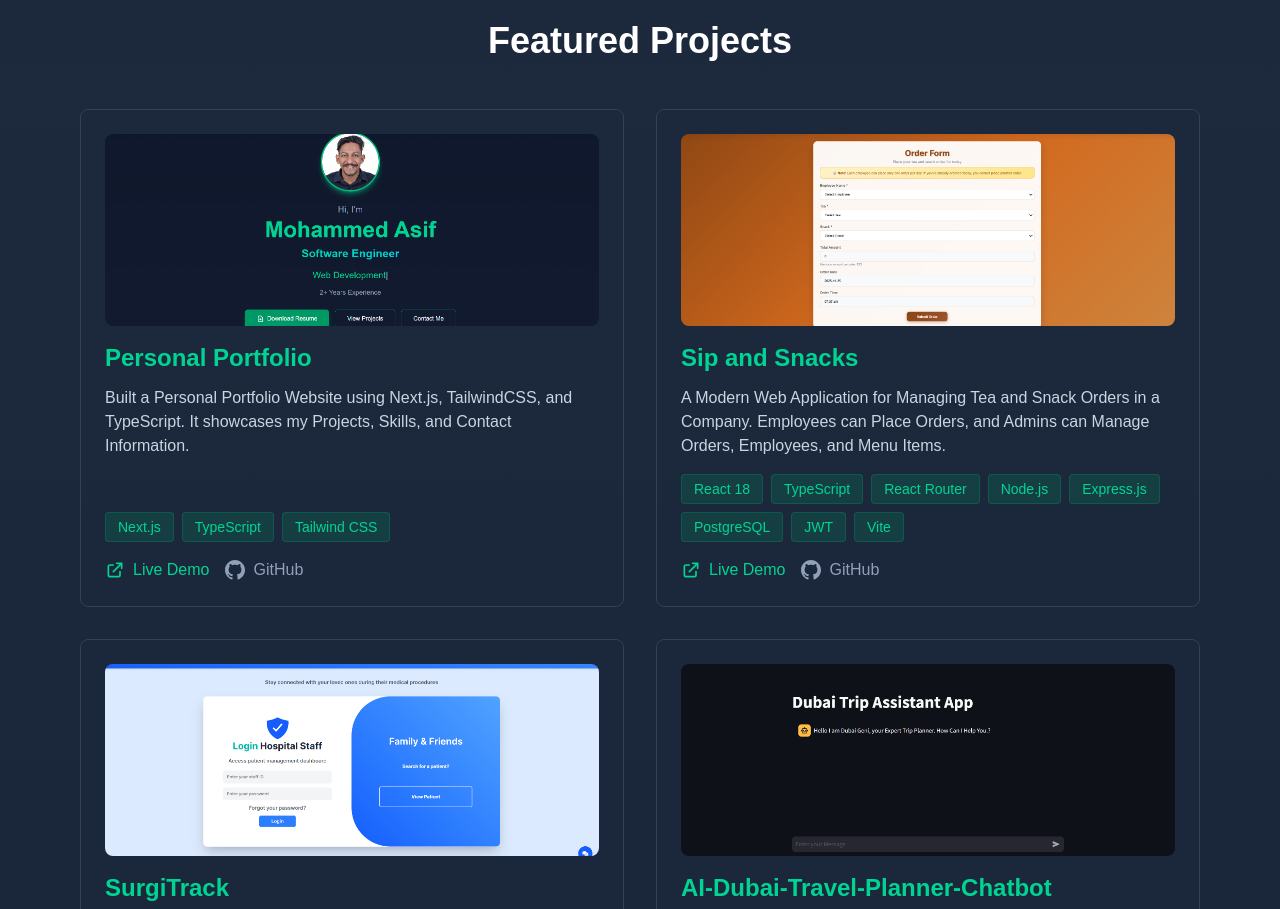
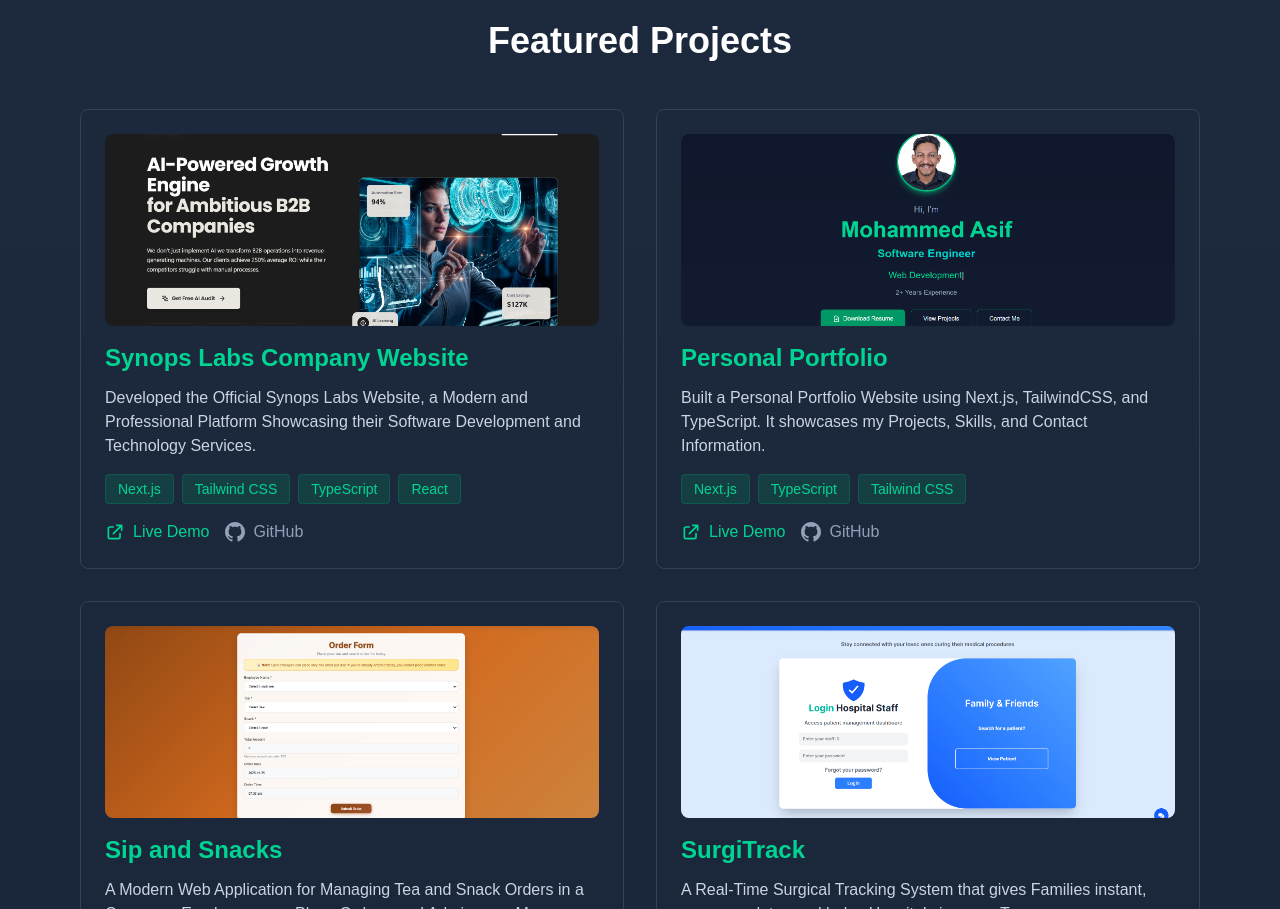
Before and after one commit to mhdasif123/Personal-Portfolio, a Next.js app: page / in a window 1280 px wide. Shown: the part 5140-6049 px from the top of the page. Built offline with nearby package versions, Linux system fonts and the light colour scheme.

Commit message:
Add Synops Labs project as first project

```diff
--- a/components/Projects.tsx
+++ b/components/Projects.tsx
@@ -1,4 +1,12 @@
 const projects = [
+  {
+    title: 'Synops Labs Company Website',
+    description: 'Developed the Official Synops Labs Website, a Modern and Professional Platform Showcasing their Software Development and Technology Services.',
+    tech: ['Next.js', 'Tailwind CSS', 'TypeScript', 'React'],
+    image: '/project16.png',
+    liveLink: 'https://www.synopslabs.com/',
+    githubLink: 'https://www.synopslabs.com/'
+  },
   {
     title: 'Personal Portfolio',
     description: 'Built a Personal Portfolio Website using Next.js, TailwindCSS, and TypeScript. It showcases my Projects, Skills, and Contact Information.',
```
